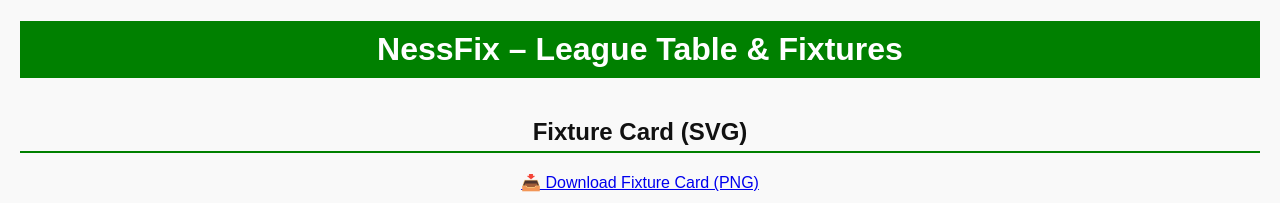
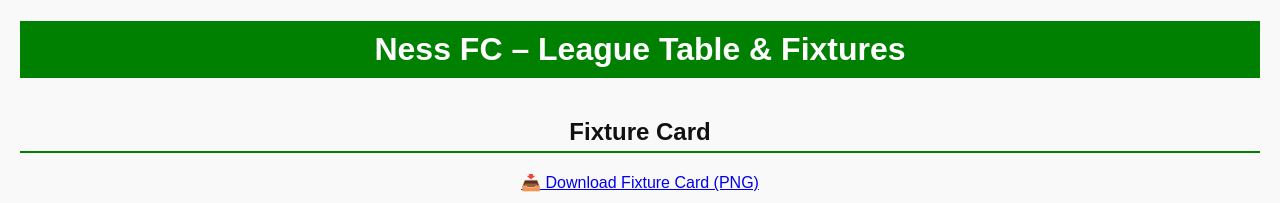
Before and after one commit to marinegeo2025/nessfix, a website: page public/index.html in a window 1280 px wide. Shown: the top 203 px of the page. Drawn offline with Linux system fonts and the light colour scheme.

Commit message:
Update index.html

```diff
--- a/public/index.html
+++ b/public/index.html
@@ -21,10 +21,10 @@
   </style>
 </head>
 <body>
-  <h1>NessFix – League Table & Fixtures</h1>
+  <h1>Ness FC – League Table & Fixtures</h1>
 
   <div class="card">
-    <h2>Fixture Card (SVG)</h2>
+    <h2>Fixture Card</h2>
     <p><a href="/api/card.png" download="nessfix-card.png">📥 Download Fixture Card (PNG)</a></p>
     <img src="/api/card.png" alt="NessFix Card" style="max-width:90%; border:2px solid var(--green);" />
   </div>
```
